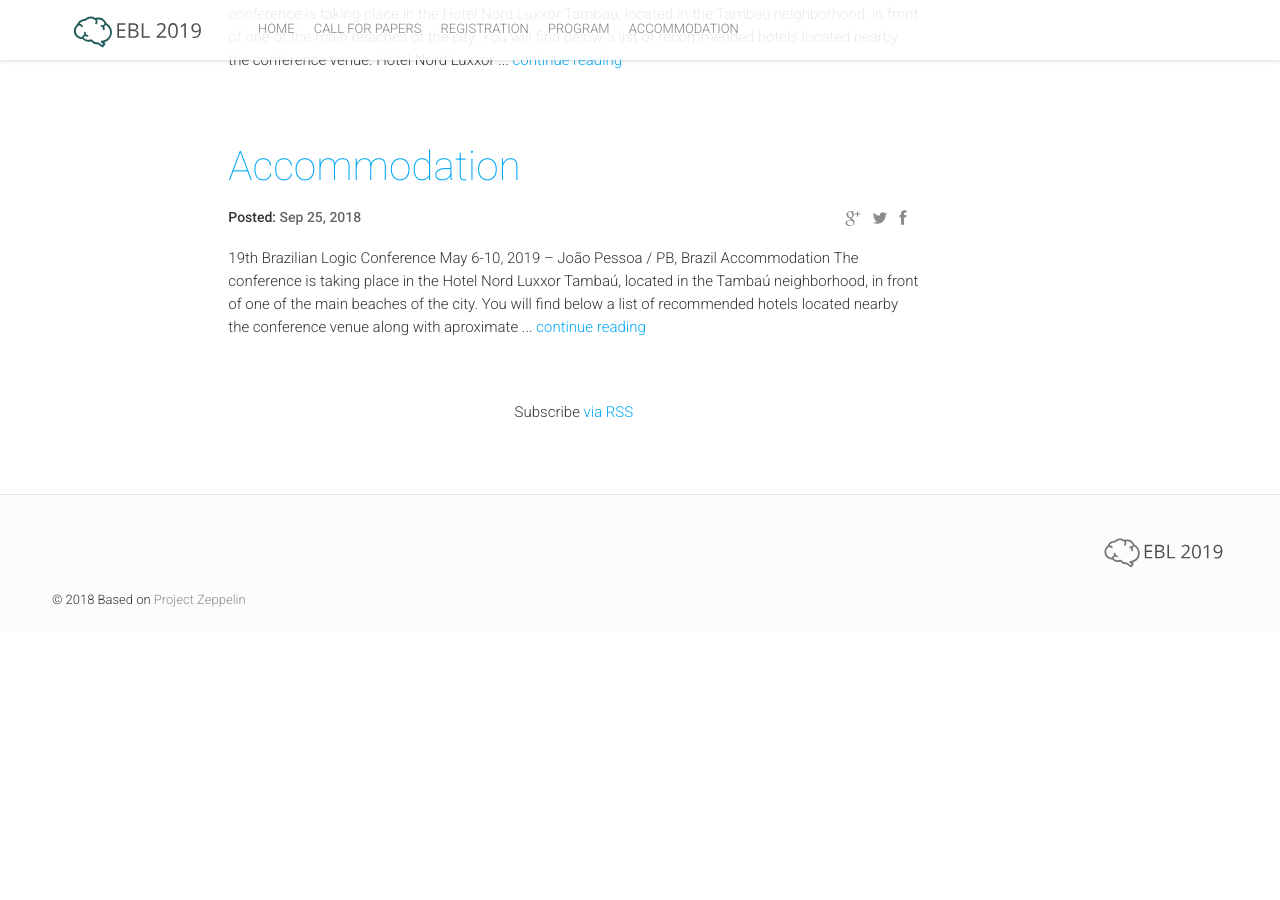
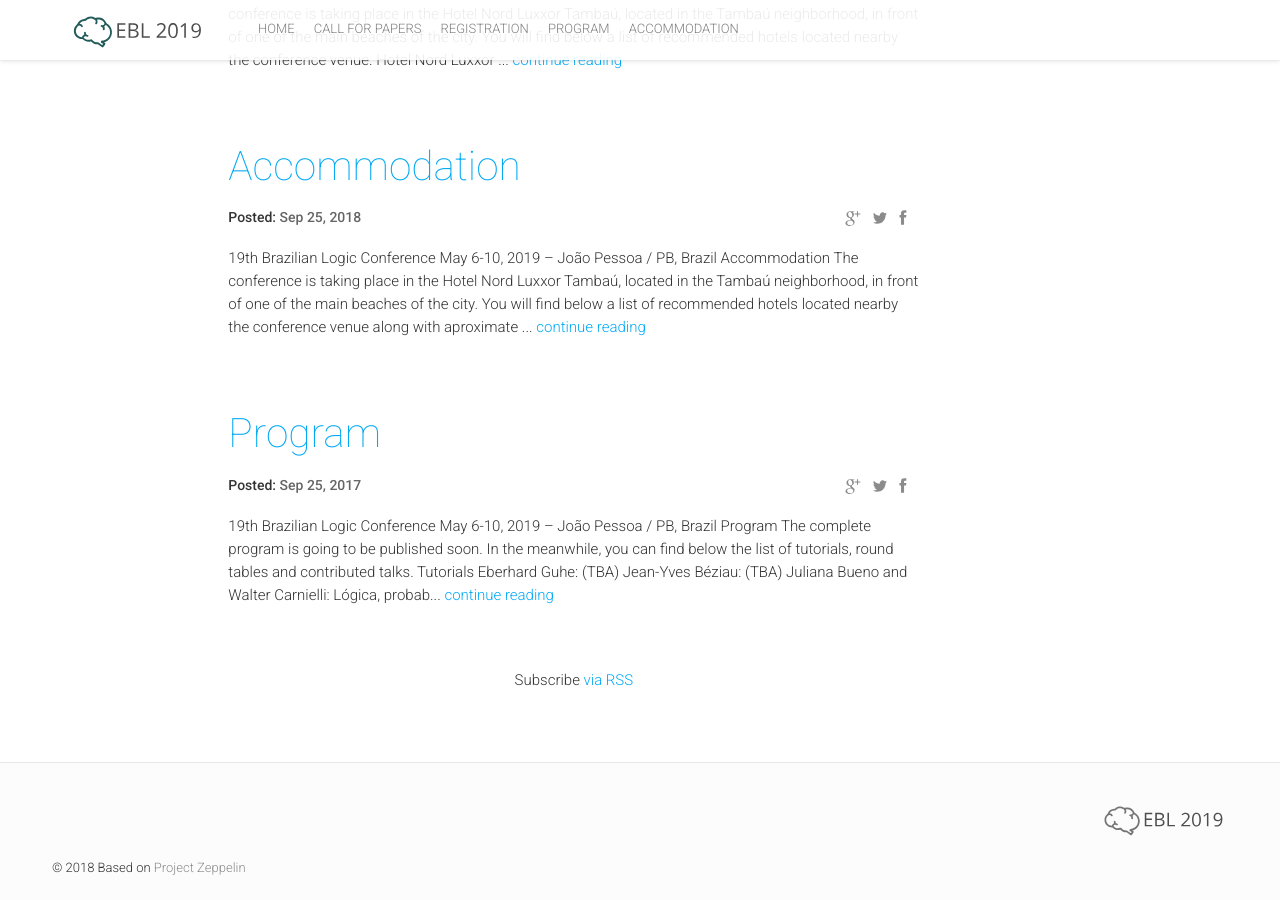
Before and after one commit to brunobruck/ebl, a Jekyll site: the page built from blog.html, in a window 1280 px wide and 900 px high, scrolled down 1486 px. Built offline with Jekyll 4.4.1, drawn with Linux system fonts in a browser that asks for light colours; nearby versions of some CDN libraries; before the commit the page ends 2118 px from its top, so only the background shows below that; some of the changed lines change nothing that is shown.

Commit message:
new version

```diff
--- /dev/null
+++ b/_posts/2017-09-25-program.markdown
@@ -0,0 +1,146 @@
+---
+layout: post
+title:  "Program"
+date:   2017-09-25 09:00:00
+isStaticPost: false
+---
+#### __19th Brazilian Logic Conference__
+##### May 6-10, 2019 -- João Pessoa / PB, Brazil
+
+#### Program
+
+The complete program is going to be published soon. In the meanwhile, you can find below the list of tutorials, round tables and contributed talks.
+
+
+###### Tutorials
+- Eberhard Guhe: (TBA)
+- Jean-Yves Béziau: (TBA)
+- Juliana Bueno and Walter Carnielli: Lógica, probabilidade: encontros e desencontros
+- Marcelo Coniglio: Semânticas não-determinísticas
+- Renata Wassermann: (TBA)
+- Samuel Gomes da Silva: (TBA)
+
+###### Round Tables
+- Alexandre Costa-Leite, Eduardo Ochs, Jean-Yves Beziau, João Marcos: Algumas Aborda- gens para Disciplinas de Lógica em Cursos de Graduação
+- Giorgio Venturi, Dirk Greimann, Marco Ruffino, João Vitor Smith: Speech Acts in Mathe- matics
+- Gisele Secco, Valeria de Paiva, Cláudia Nalon, Elaine Pimentel: Mulheres na Lógica (e no Brasil)
+- Marcos Silva, Dirk Greimann, Sofia Stein, Walter Carnielli, Cezar Mortari: Lógica e Filosofia Analítica: passado, presente e futuro (joint session SBL/SBFA)
+- Ricardo Silvestre, Fábio Bertato, Agnaldo Cuoco Portugal, Jean-Yves Beziau: Lógica e Re- ligião
+
+###### Contributed talks
+- <b>Abilio Rodrigues</b>: Paraconsistency, evidence, and information
+- <b>Aldo Dinucci</b>: "To know if it is necessary to study logic, it is necessary to study logic" -- an analysis of the argument of Epictetus' Discourses 2.25
+- <b>Aline da Silva Dias</b>: Estruturalismo sem compromisso ontológico
+- <b>Andreas Bernhard Michael Brunner, Hugo Luiz Mariano, Darllan Conceição Pinto and Samuel Gomes da Silva</b>: Beyond the categorial forms of the Axiom of Choice
+- <b>Arezoo Islami</b>: Applying Mathematics: Moving Beyond Wigner's Puzzle
+- <b>Ariane Alves Almeida, Thiago Mendonça Ferreira Ramos, Flavio Leonardo Cavalcanti de Moura and Mauricio Ayala-Rincon</b>: Teaching Formal Logic through Formal Proof
+- <b>Bernardo Alkmim, Edward Hermann Haeusler and Alexandre Rademaker</b>: Utilizando iALC para Formalizar a Legislação Brasileira
+- <b>Caio Mendes and Hugo Luiz Mariano</b>: Algebraizing Higher-Order Logics
+- <b>Carlos Brito</b>: Recursion on the Inferentialist Approach to Language
+- <b>Carlos Caleiro and Joao Marcos</b>: What is a logical theory? On theories containing assertions and denials
+- <b>Carlos Mario Márquez Sosa</b>: Referencia singular y representación espacial
+- <b>Cassiano Terra Rodrigues</b>: Defeasible and ampliative reasoning according to C. S. Peirce
+- <b>Cezar Mortari</b>: Neighbourhood semantics and modal logics with a necessity/impossibility operator
+- <b>Cláudia Nalon and Dirk Pattinson</b>: A Resolution-Based Calculus for Preferential Reasoning: Abstract
+- <b>Cláudia Nalon and José Marcos Leite</b>: Implementação de um Tableaux para Lógica Modal Proposicional
+- <b>Cleyton Slaviero and Edward Hermann Haeusler</b>: A game-theoretical analysis of the role of information in implementing non-determinism in algorithms
+- <b>Cristiane Alexandra Lázaro, Hércules De Araujo Feitosa and Marcelo Reicher Soares</b>: Lógica e sistemas implicativos
+- <b>Daniel Arena Toledo and Bruno Lopes</b>: Verificação de modelos Reo com nuXmv
+- <b>Daniella Angelos and Cláudia Nalon</b>: Combined Proof Methods for Multimodal Logic
+- <b>Danielle Macbeth</b>: Teaching Logic Historically
+- <b>Darllan C. Pinto, Hugo Luiz Mariano and Peter Arndt</b>: Horn filter pairs and Craig interpolation property
+- <b>Diego Fernandes</b>: Steps towards the elucidation of the concept of relative expressiveness between logics
+- <b>Ederson Safra Melo and Jonas Becker Arenhart</b>: The vernacular as a source to dialetheism
+- <b>Edgar Almeida and Rodrigo Freire</b>: On existence in variations of <i>ZFC</i>
+- <b>Edson Bezerra and Giorgio Venturi</b>: Strong necessity and non-contingency
+- <b>Eduardo N. Giovannini</b>: On an Abstract Proof of the So-Called De Zolt's Postulate
+- <b>Eduardo Ochs</b>: Five applications of the "Logic for Children" project to Category Theory
+- <b>Ekaterina Kubyshkina</b>: Conservative translationa of four-valued logics in modal logic
+- <b>Eleonoura Silva</b>: Construção Semântica para Categoria de Hilbert
+- <b>Emiliano Boccardi</b>: The classical foundations of mathematics and the representation of directionality
+- <b>Erick Grilo and Bruno Lopes</b>: Compiling Reo Certified Code
+- <b>Evandro Luis Gomes and Itala D'Ottaviano</b>: Garlandus Compotista on Consequences and the Rising of the Ex Falso-Rule
+- <b>Fabien Schang</b>: 4-valued strong connexivity
+- <b>Felipe Rodopoulos de Oliveira and Claudia Nalon</b>: Verifição do Protocolo de Autorização Dinâmica usando o Método Indutivo
+- <b>Felipe S. Albarelli and Rodolfo C. Ertola Biraben</b>: Teaching Fragments of Natural Deduction
+- <b>Flavio Leonardo Cavalcanti de Moura and Leandro Rezende</b>: Confluence of an Explicit Substitutions Calculus Formalized
+- <b>Francesco Maria Ferrari</b>: A note on many-valued functions
+- <b>Francicleber Ferreira</b>: RAM Linear-Time Computability of Bounded-Degree Fixed-Points
+- <b>Frode Bjordal</b>: The Capture of Collection, Replacement, Specification and Choice
+- <b>Gabriela Mendes, Ana Teresa Martins and Gustavo Pinho</b>: Semântica Algébrica Equivalente para a Lógica da Inconsistência Epistêmica
+- <b>Garibaldi Sarmento</b>: Sobre a não-admissibilidade de uma linguagem universal de acordo com a Teoria de Tarski
+- <b>Giorgio Venturi</b>: Infinite forcing and the generic multiverse
+- <b>Gisele Secco</b>: Diagrams and computers in the first proof of the Four-Color Theorem
+- <b>Guilherme Toledo and Marcelo Coniglio</b>: Semânticas não-determinísticas para lógicas não-clássicas: Uma abordagem da perspectiva de Teoria de Modelos e de álgebra Universal
+- <b>Hércules De Araujo Feitosa, Angela Pereira Rodrigues and Marcelo Reicher Soares</b>: An algebraic model for the Standard Deontic Logic
+- <b>Irina Starikova</b>: Thought Experiments in (teaching) Logic?
+- <b>Itala Maria Loffredo D'Ottaviano and Hércules de Araújo Feitosa</b>: Galois pairs with the modal operators of paraconsistent logic J3
+- <b>Ítalo Oliveira and Cleyton Rodrigues</b>: Grounding the Brazilian Consumer Protection Code on Unied Foundational Ontology: An Axiomatization in Description Logics
+- <b>Jaime Andrés Robayo Mesa</b>: Condiciones de Beck-Chevalley en Teoría Homotópica de Tipos
+- <b>Jean Cerqueira Berni and Hugo Luiz Mariano}: Von Neumann Regular <i>\mathcal{C}^{\infty</b>-</i>Rings and Applications to Boolean Algebras
+- <b>Jean-Yves Beziau</b>: Tarski's two notions of consequence
+- <b>Jefferson Santos, Bruno Lopes and Edward Hermann Haeusler</b>: Towards a Tableaux System for Propositional Minimal Implicational Logic
+- <b>João Daniel Dantas</b>: Could the Geach-Kaplan Sentence be Expressed in a First-Order Language?
+- <b>João Silva Jr.</b>: Relações Lógicas entre Princípios de Indução para os Números Naturais
+- <b>Joel Felipe Gomes, Vitor Greati and João Marcos</b>: Towards the automated extraction of Hilbert calculi for fragments of classical logic
+- <b>John Lennon Lindemann</b>: A Lógica de Lewis Carroll no Ensino Médio
+- <b>John Mumma</b>: The natural numbers as a yardstick for sets
+- <b>Joke Meheus and Kris Coolsaet</b>: Should Schoolchildren Learn from Computers how to Construct Proofs?
+- <b>Jonas Becker Arenhart and Sanderson Molick</b>: On the very idea of choosing a logic
+- <b>Jorge Molina</b>: Boecio y el análisis de los indemostrables de los estoicos
+- <b>José Alvim, Arthur Cahali and Hugo Mariano</b>: Some contributions Boolean-valued set theory regarding arrows induced by morphisms between complete Boolean algebras
+- <b>José Flávio Cavalcante Barros Júnior and Edward Hermann Haeusler</b>:  Um Estudo Comparativo Sobre Técnicas de Compressão de Provas
+- <b>Juan Meleiro and Hugo Mariano</b>: Formalizando a Correspondência de Curry Howard
+- <b>Juan Sebastian Slagter and Aldo Figallo-Orellano</b>: Algebraic Monteiro's notion of maximal consistent theory for tarskian logics
+- <b>Juliana Bueno-Soler</b>: The Total Probability Theorem as a key to justify a pluralist view on probability theory
+- <b>Julio Stern</b>: What do we see through a Magic Glass? Well-Adapted Bases of Eigen-Solutions and Scientific Production of Objective Realities
+- <b>Kaique Roberto and Hugo Mariano</b>: Alguns apontamentos sobre Multi-álgebra Universal
+- <b>Lucas Amaral and Cláudia Nalon</b>: A resolution-based E-connected calculus
+- <b>Lucas Rosenblatt</b>: Maximal Non-Trivial Sets of Instances of Your Least Favorite Logical Principle
+- <b>Lucas Saran</b>: As diferenças entre os pensamentos de Peirce e Russell sobre Filosofia, Matemática e Lógica
+- <b>Ludovica Conti</b>: Extensionalist explanation and solution of Russell's Paradox
+- <b>Luis Bustamante, Ana Teresa Martins and Francicleber Ferreira</b>: Fixed-Parameter Tractability of Some Classes of Formulas in FO with Functions
+- <b>Luis Urtubey</b>: Working with the notion of mental proofs in Lean theorem prover
+- <b>Luiz Henrique Da Cruz Silvestrini and Hércules De Araújo Feitosa</b>: On order algebraic relations and logical deductions
+- <b>Luz Victoria De La Pava and Ciro Russo</b>: MV-algebras as Sheaves of l-Groups on a Fuzzy Topological Space
+- <b>Marcelo Coniglio, Aldo Figallo-Orellano and Ana Claudia Golzio</b>: Multialgebraic first-order structures for some logics of formal inconsistency
+- <b>Marcelo E. Coniglio, Aldo Figallo-Orellano, Alejandro Hernández-Tello and Miguel Pérez-Gaspar</b>: Some developments on the logic <i>G'3</i>
+- <b>Marcelo Finger</b>: Sparse Models: a tractable fragment for SAT, MAXSAT and PSAT
+- <b>Marcelo Soares and Hércules de Araujo Feitosa</b>: Conexões de Galois e álgebras modais
+- <b>Marcos Silva</b>: Revision of Logic: a pragmatist proposal
+- <b>Mattia Petrolo, Paolo Pistone and Luca Tranchini</b>: Fat is undecidable
+- <b>Maureen Eckert</b>: Towards a Feminist Logic: Val Plumwood's Legacy and Beyond
+- <b>Meha Mishra</b>: Tolerating Moral Conflicts in Paraconsistent Logics
+- <b>Newton Peron</b>: Four-valued Non-deterministic Semantics for Free Logics
+- <b>Noah Friedman-Biglin</b>: Regrounding the Unworldly: Carnap's Politically Engaged Logical Pluralism
+- <b>Jorge Molina</b>: Boecio y el análisis de los indemostrables de los estoicos
+- <b>Pablo Torres and Diego Letzen</b>: Natural Deduction as Cognitive Artifacts: an Interpretation of Formal Languages
+- <b>Pedro Carné</b>: Verdade analáticas ou intuições sintáticas a priori? Considerações sobre Frege, os fundamentos da aritmética e a filosofia de Kant
+- <b>Pedro Neto and Eleonoura Silva</b>: Quine: Epistemologia, Ontologia e Linguagem
+- <b>Pedro Noguez</b>: Crítica ao Logicismo, do Tractatus Logico-Philosophicus ao Período Intermediário
+- <b>Philippe Araujo, Allan Santana and Bruno Lopes</b>: Compiling C code to PDL
+- <b>Renato Leme</b>: Do transcendental ao imanente: sobre como o Tractatus esboça aspectos da teoria das máquinas de Alan Turing
+- <b>Rex Hesperides</b>: Content and Its Discontents
+- <b>Ricardo Kury and Cláudia Nalon</b>: Extensão de um provador automático de teoremas para lógicas confluentes
+- <b>Ricardo Silvestre</b>: Formalization in Philosophy and the Ontological Argument: Anselm, Gaunilo, Descartes, Leibniz and Kant
+- <b>Robinson Callou and Edward Hermann Haeusler</b>: Using Dependent Type Theory and LEAN to prove that every huge normal proof is redundant
+- <b>Rodrigo Figueiredo, Ricardo Bianconi and Robson Figueiredo</b>: On Whitney embedding of o-minimal manifolds
+- <b>Rodrigo Freitas Costa Canal</b>: Epistemologia social e critérios da argumentação dialógica: a epistemologia social veritista das normas do diálogo argumentativo
+- <b>Ronaldo Pimentel</b>: Aspectos do platonismo na matemática de Gödel}
+- <b>Samir Gorsky</b>: A formalization of the epistemological notion of the concept of surprise through game theory
+- <b>Samuel G. da Silva</b>: Reductions between certain incidence problems and the Continuum Hypothesis
+- <b>Sandro Preto and Marcelo Finger</b>: Representing Rational McNaughton Functions via MODSAT Relativisation
+- <b>Santiago Jockwich Martinez, Jair Gallegos and Andres Trujillo Viteri</b>: A kantian and game-theoretical analysis of the Gettier cases
+- <b>Sebastian Ferrando and Luis Urtubey</b>: Preferencias, acciones y horizontes de preferencias bajo un modelo STIT
+- <b>Sofia Apuzzo</b>: Podem Máquinas Entrar no Jogo da Linguagem?
+- <b>Tiago Rezende de Castro Alves</b>: Provas e sinonímia de derivações
+- <b>Valeria de Paiva</b>: Constructive Synthetic Logic
+- <b>Vaston Costa and Edward Hermann Haeusler</b>: Strong Normalization for Np-Systems via Mimp-Graphs
+- <b>Victor Nascimento</b>: Ecumenismo Lógico
+- <b>Wagner Sanz</b>: Intuitionistic Logic: Proof Search x Tableau Rules
+- <b>Walter Carnielli</b>: Reasoning about evidence: a logico-probabilistic viewpoint
+
+
+#### Contact
+
+For more information please contact the Organizing Committee at <a href="mailto:EBL2019contact@gmail.com">EBL2019contact@gmail.com</a>.
```
Also changed, not shown: _layouts/default.html (line endings or trailing spaces).
